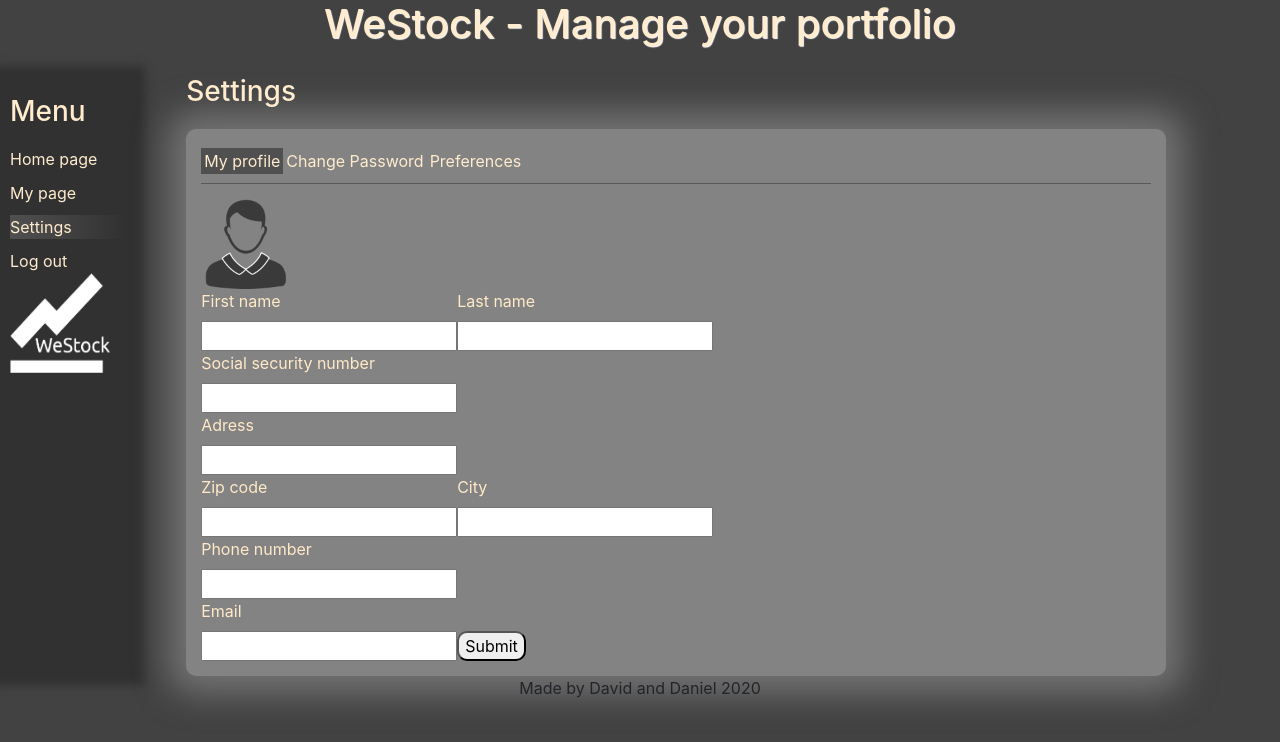
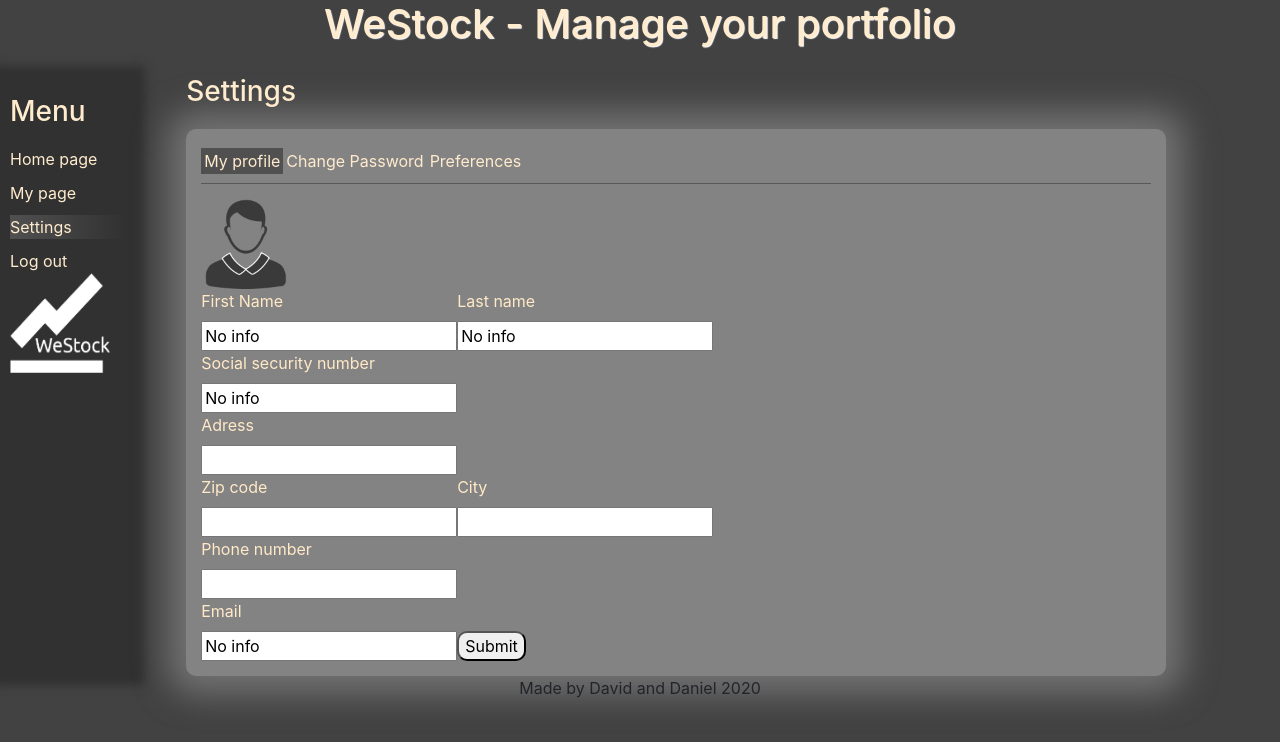
Before and after one commit to StockApp-Org/StockApp, a React (Create React App) app: page /settings in a window 1280 px wide. Shown: the top 742 px of the page. Built offline with nearby package versions, Linux system fonts and the light colour scheme; no server answers.

Commit message:
get current userinfo form database

```diff
--- a/src/Pages/SettingsPage.js
+++ b/src/Pages/SettingsPage.js
@@ -1,9 +1,26 @@
-import React from 'react'
+import React, { useEffect, useState } from 'react'
 import SettingsNav from '../Components/SettingsNav'
 import defaultProfile from '../Images/profileDefault.png'
 import '../Styles/SettingsPage.css'
 
-const SettingsPage = () => (
+const SettingsPage = () => {
+
+
+    const [userData, setUserData] = useState();
+    useEffect(() => {
+        fetch("https://localhost:5001/user/5")
+      .then(res => res.json())
+      .then(result => {
+            setUserData(result);
+        },
+        (error) => {
+          console.log(error)
+          });
+        }
+    , [])
+
+    return (
+
     <div className="settingsPageAll">
 
     <h3>Settings</h3>
@@ -14,16 +31,16 @@
 
                <div className="settingsRow">
                    <div>
-                        <label>First name</label><br></br>
-                        <input></input>
+                       <label>First Name</label><br></br>
+                       <input value={userData && userData.firstName ? userData.firstName : "No info"}></input>
                    </div>
                    <div>
                        <label>Last name</label><br></br>
-                        <input></input>
+                       <input value={userData && userData.lastName ? userData.lastName : "No info" }></input>
                    </div>
                </div>
                <label>Social security number</label><br></br>
-                <input></input><br></br>
+               <input value={userData && userData.personNr ? userData.personNr : "No info" }></input><br></br>
                <label>Adress</label><br></br>
                <input></input><br></br>
                <div className="settingsRow">
@@ -39,11 +56,11 @@
                <label>Phone number</label><br></br>
                <input></input><br></br>
                <label>Email</label><br></br>
-                <input></input>
+               <input value={userData && userData.email ? userData.email : "No info" }></input>
                <input type="submit"></input>
            </form>
        </div>
    </div>
     )
-
+}
 export default SettingsPage
```
Lines whose indentation alone changed are shown as unchanged.
